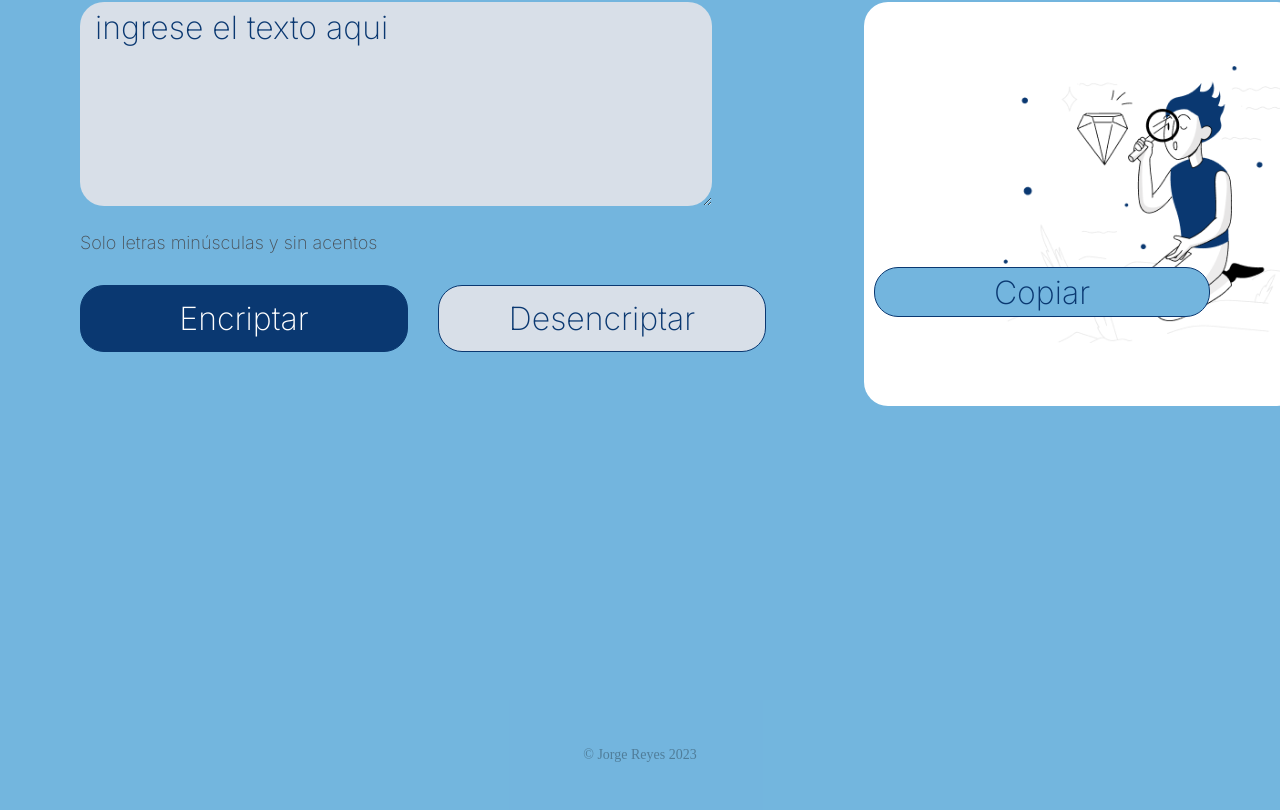
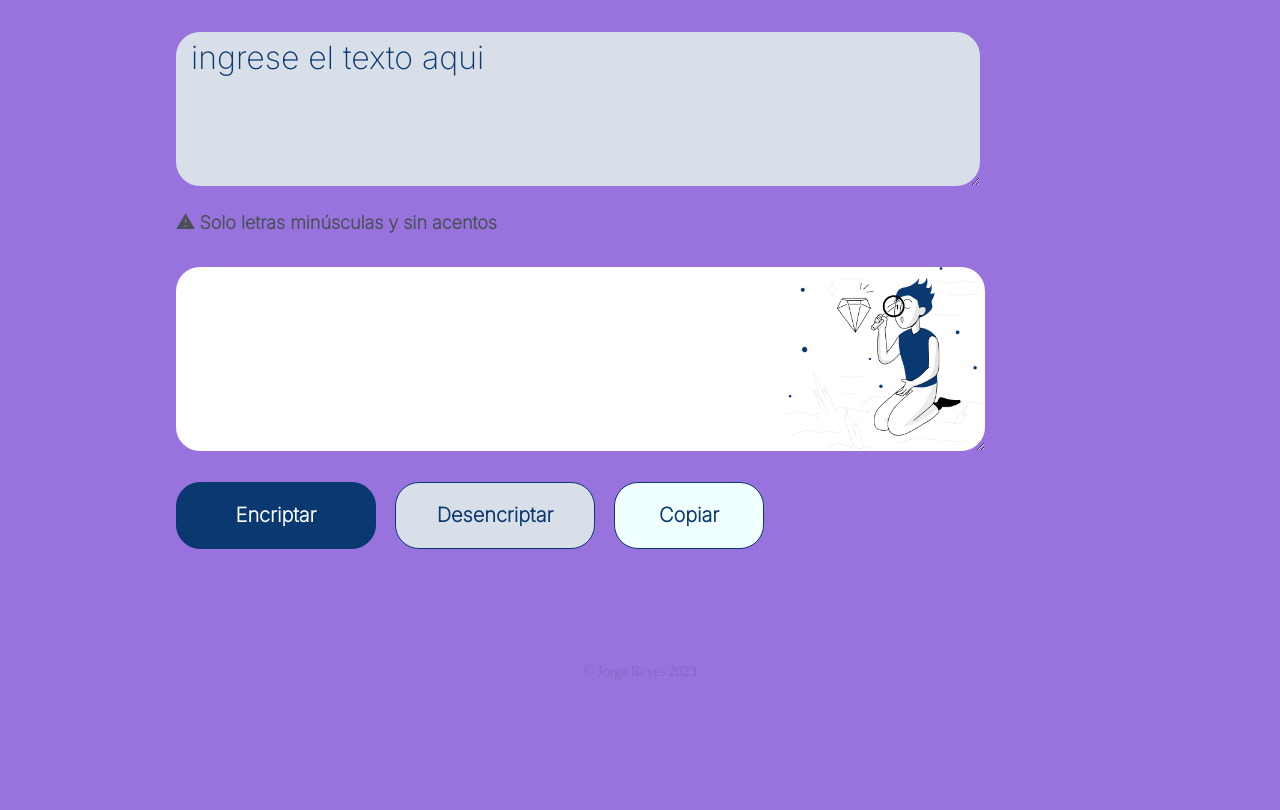
Before and after one commit to JreyX/Encriptador, a plain HTML site: page Index.html in a window 1280 px wide. Shown: the part 128-938 px from the top of the page. After the commit the page ends 855 px from the top, so only its background shows below. Drawn offline with Linux system fonts and the light colour scheme; some packages are replaced by stand-ins of ours; a script that the page names is missing.

Commit message:
final proyecto

```diff
--- a/Index.html
+++ b/Index.html
@@ -19,24 +19,22 @@
         </header>
 
         <main>
-            <section>
-            <textarea class="text-area" cols="30" rows="10" placeholder="Ingrese el texto aqui"></textarea>
+            <section class="cajasTexto">
+                <textarea class="text-area" cols="30" rows="10" placeholder="Ingrese el texto aqui"></textarea>
                 <div>
-                    <h6 class="informacion">Solo letras minúsculas y sin acentos</h6>
+                    <h6 class="informacion">&#9888 Solo letras minúsculas y sin acentos</h6>
                 </div>
-                <div class="botones">
-                    <button class="btn-encriptar" onclick="btnEncriptar()">Encriptar</button>
-                    <button class="btn-desencriptar" onclick="btnDesencriptar()">Desencriptar</button>
-                </div>
+                <textarea class="mensaje" cols="20" rows="10"></textarea>
             </section>
-            <section>
-            <textarea class="mensaje" cols="20" rows="10"></textarea>
-                <div>
-                    <button class="btn-copiar">Copiar</button>
-                </div>
+
+            <section class="botones">
+                <button class="btn-encriptar" onclick="btnEncriptar()">Encriptar</button>
+                <button class="btn-desencriptar" onclick="btnDesencriptar()">Desencriptar</button>
+                <button class="btn-copiar" onclick="btnCopiar()">Copiar</button>
             </section>
         </main>
         <script src="/script.js"></script>
+        <script src="https://unpkg.com/sweetalert2@9.5.3/dist/sweetalert2.all.min.js"></script>
     </body>
     <footer>
         <p class="copyright">&copy Jorge Reyes 2023</p>
--- a/script.js
+++ b/script.js
@@ -1,17 +1,30 @@
 const textArea = document.querySelector(".text-area");
 const mensaje = document.querySelector(".mensaje");
+
+function btnDesencriptar(){
+    const textoDesencriptado = desencriptar(textArea.value)
+    mensaje.value = textoDesencriptado
+    textArea.value = " ";
+}
 
 function btnEncriptar(){
     const textoEncriptado = encriptar(textArea.value)
     mensaje.value = textoEncriptado
-    textArea.value = "";
+    textArea.value = " ";
     mensaje.style.backgroundImage = "none"
 }
 
-function btnDesencriptar(){
-    const textoDesencriptado = desencriptar(textArea.value)
-    mensaje.value = textoDesencriptado
-    textArea.value = "";
+function btnCopiar(){
+    const copiarTexto = mensaje.value;
+    navigator.clipboard.writeText(copiarTexto);
+    if (textArea.value = " "){
+    Swal.fire({
+        position: 'center',
+        title: 'Copiado Exitosamente',
+        showConfirmButton: false,
+        timer: 2000
+    })
+    }
 }
 
 
--- a/style.css
+++ b/style.css
@@ -1,5 +1,5 @@
 *{
-    background: #73B5DE;
+    background: #9873DE;
     font-family: 'Inter';
     font-weight: 400;
     font-size: 32px;
@@ -19,19 +19,29 @@
     font-family: 'Inter';
     font-size: 40px;
     font-weight: bold;
+    margin-bottom: 30px;
 }
 
 main{
     display: flex;
+    flex-direction: column;
+    flex-wrap: wrap;
     margin-bottom: 50px;
     margin-left: 80px;
 }
 
+.cajasTexto{
+    position: relative;
+    margin-right: 10%;
+    margin-left: 3em;
+}
+
 .text-area{
+    height: 150px;
+    width: 80%;
     background: #D8DFE8;
     border: none;
     color: #0a3871;
-    height: 30%;
     border-radius: 24px;
     margin-top: 20px;
     padding-left: 15px;
@@ -44,30 +54,28 @@ main{
     }
 
 .mensaje{
-    height: 50%;
+    height: 180px;
+    width: 80%;
     background: white;
     background-image: url(/Imagenes/Muñeco.png);
     background-repeat: no-repeat;
-    background-size: 70%;
+    background-size: 25%;
     background-position-x: right;
     background-position-y: center;
     border: none;
     border-radius: 24px;
     color: #0a3871;
-    margin-left: 98px;
     margin-top: 20px;
     padding-left: 20px;
-    position: fixed;
-
-    margin-bottom: 18px;
 }
 .mensaje:focus {
     outline: none;
 }
 
 .botones{
-    display: flex;
+    position: relative;
     margin-top: 18px;
+    margin-left: 3em;
     margin-bottom: 18px;
 }
 
@@ -76,44 +84,45 @@ main{
     border: 1px solid #0a3871;
     border-radius: 24px;
     color: white;
+    font-size: 20px;
+    font-weight: bold;
     cursor: pointer;
     height: 67px;
-    width: 328px;
-}
+    width: 200px;
+    }
 
 .btn-desencriptar {
     background-color: #D8DFE8;
     border: 1px solid #0a3871;
     border-radius: 24px;
     color: #0a3871;
+    font-size: 20px;
+    font-weight: bold;
     cursor: pointer;
     height: 67px;
-    margin-left: 30px;
-    width: 328px;
+    margin-left: 10px;
+    width: 200px;
 }
 
 .btn-copiar {
+    background-color: azure;
     border: 1px solid #0a3871;
     border-radius: 24px;
     color: #0a3871;
+    font-size: 20px;
+    font-weight: bold;
     cursor: pointer;
-    height: 50px;
-    margin-left: 108px;
-    margin-top: 285px;
-    position: absolute;
-    width: 336px;
-    position: fixed;
-    background-position: center;
+    height: 67px;
+    width: 150px;
+    margin-left: 10px;
 }
 
 .informacion {
     color: #495057;
     font-size: 18px;
+    font-weight: bold;
 }
 
-footer{
-
-}
 .copyright{
     color: black;
     text-align: center;
@@ -123,5 +132,5 @@ footer{
     justify-content: center;
     font-size: 14px;
     padding: 3rem;
-    opacity: 0.3;
+    opacity: 0.1;
 }
```
Also changed, not shown: Imagenes/sweetalert2.all.min.js (added), sweetalert2.all.min.js (added).
